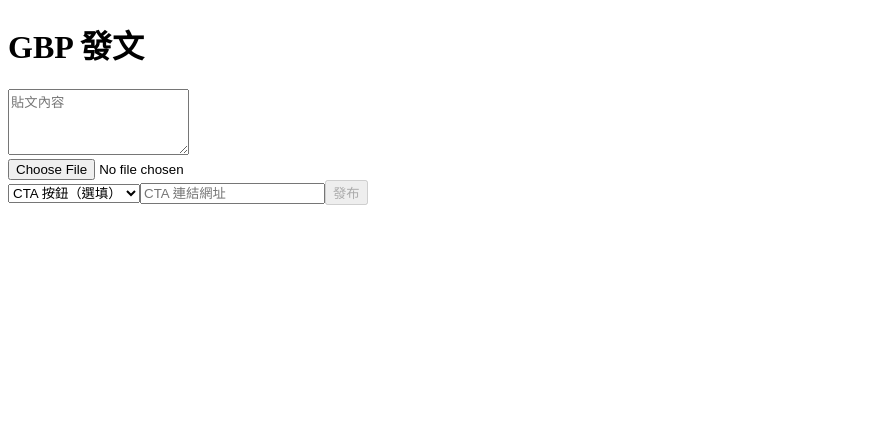
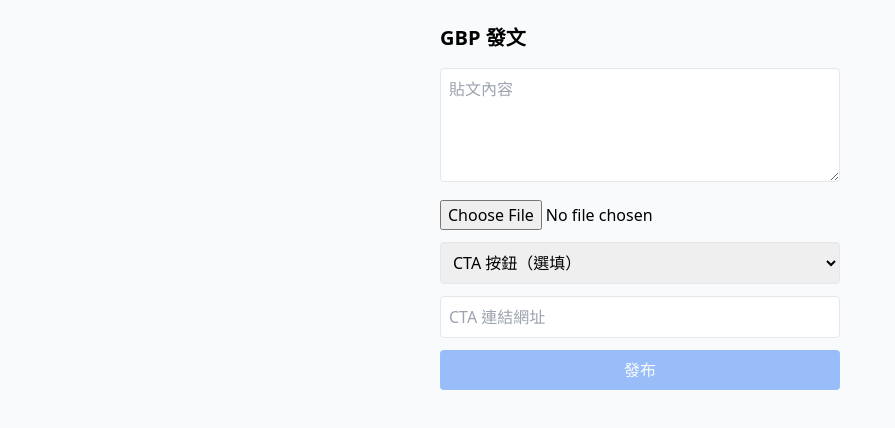
Before and after one commit to vega-create/googlemap, a Next.js app: page /gbp-post in a window 1280 px wide. Shown: the top 428 px of the page, without its empty margins (0-895 px from the left). Built offline with nearby package versions, Linux system fonts and the light colour scheme.

Commit message:
Update layout.tsx

```diff
--- a/app/layout.tsx
+++ b/app/layout.tsx
@@ -1,3 +1,5 @@
+import './globals.css'
+
 export const metadata = {
   title: 'GBP 發文工具',
 }
@@ -9,7 +11,7 @@ export default function RootLayout({
 }) {
   return (
     <html lang="zh-TW">
-      <body>{children}</body>
+      <body className="bg-gray-50 min-h-screen">{children}</body>
     </html>
   )
 }
```
